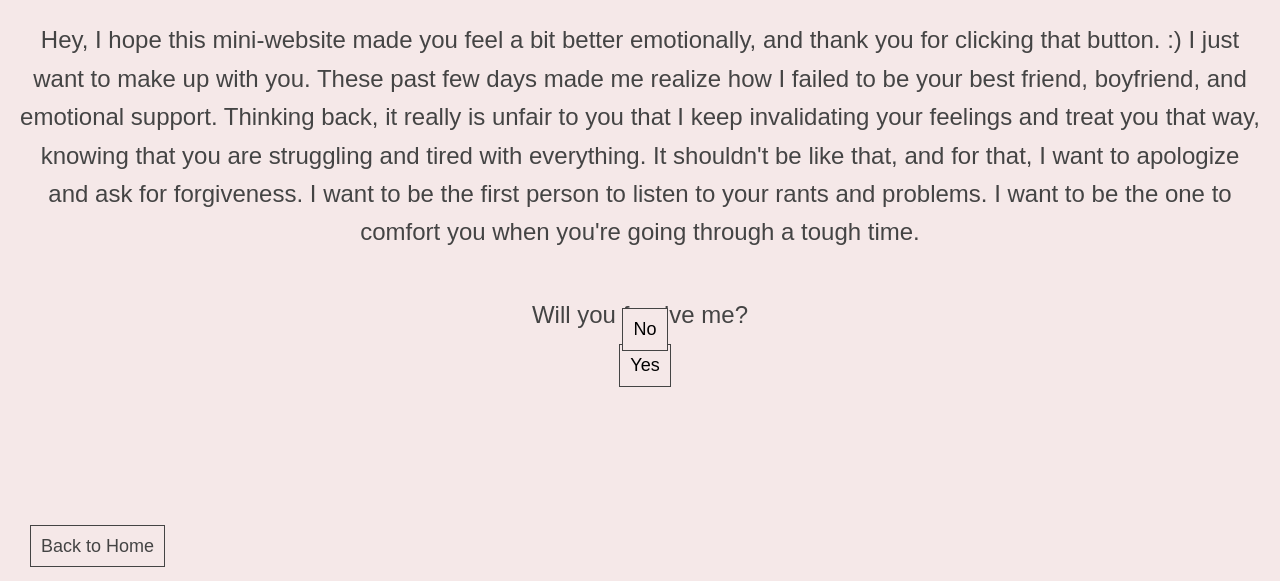
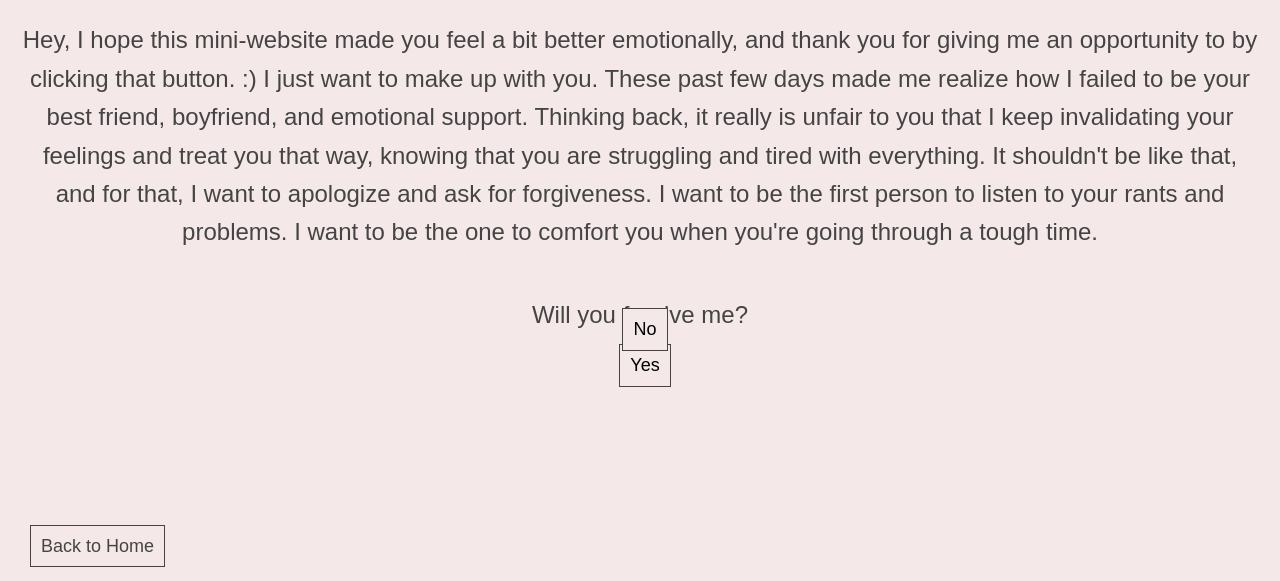
Before and after one commit to blank1317/21stmonthsary.github.io, a plain HTML site: page last_page.html in a window 1280 px wide. Shown: the part 219-800 px from the top of the page. Drawn offline with Linux system fonts and the light colour scheme.

Commit message:
Update last_page.html

```diff
--- a/last_page.html
+++ b/last_page.html
@@ -130,7 +130,7 @@
 
     <h1>Our dilemma / apology</h1>
     <h2 style="text-align: center;">for my tine</h2>
-    <p style="text-align: center;">Hey, I hope this mini-website made you feel a bit better emotionally, and thank you for clicking that button. :) I just want to make up with you. These past few days made me realize how I failed to be your best friend, boyfriend, and emotional support. Thinking back, it really is unfair to you that I keep invalidating your feelings and treat you that way, knowing that you are struggling and tired with everything. It shouldn't be like that, and for that, I want to apologize and ask for forgiveness. I want to be the first person to listen to your rants and problems. I want to be the one to comfort you when you're going through a tough time.</p>
+    <p style="text-align: center;">Hey, I hope this mini-website made you feel a bit better emotionally, and thank you for giving me an opportunity to by clicking that button. :) I just want to make up with you. These past few days made me realize how I failed to be your best friend, boyfriend, and emotional support. Thinking back, it really is unfair to you that I keep invalidating your feelings and treat you that way, knowing that you are struggling and tired with everything. It shouldn't be like that, and for that, I want to apologize and ask for forgiveness. I want to be the first person to listen to your rants and problems. I want to be the one to comfort you when you're going through a tough time.</p>
     <div class="home-button-container">
         <a href="index.html" class="button">Back to Home</a>
     </div>
```
